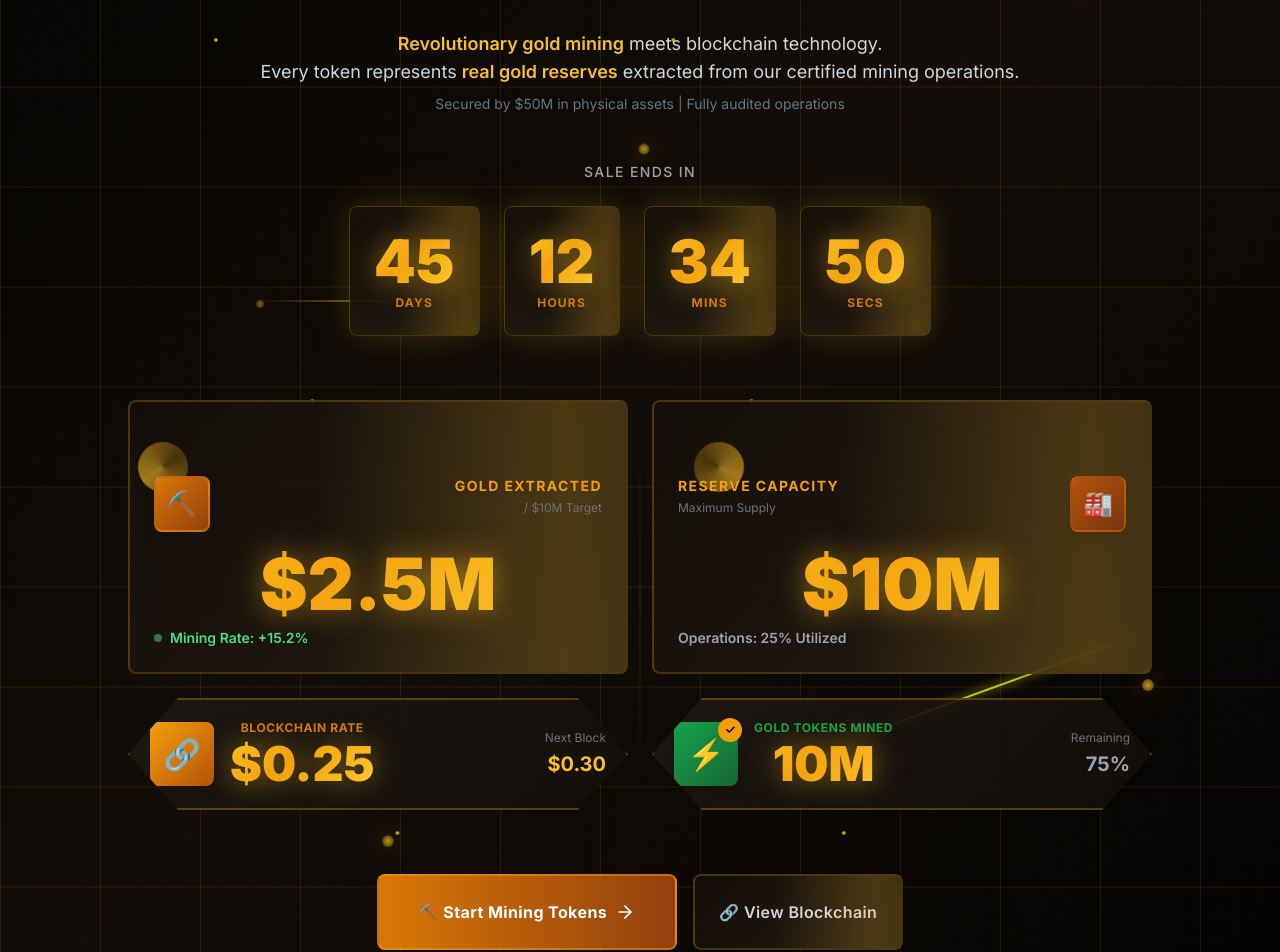
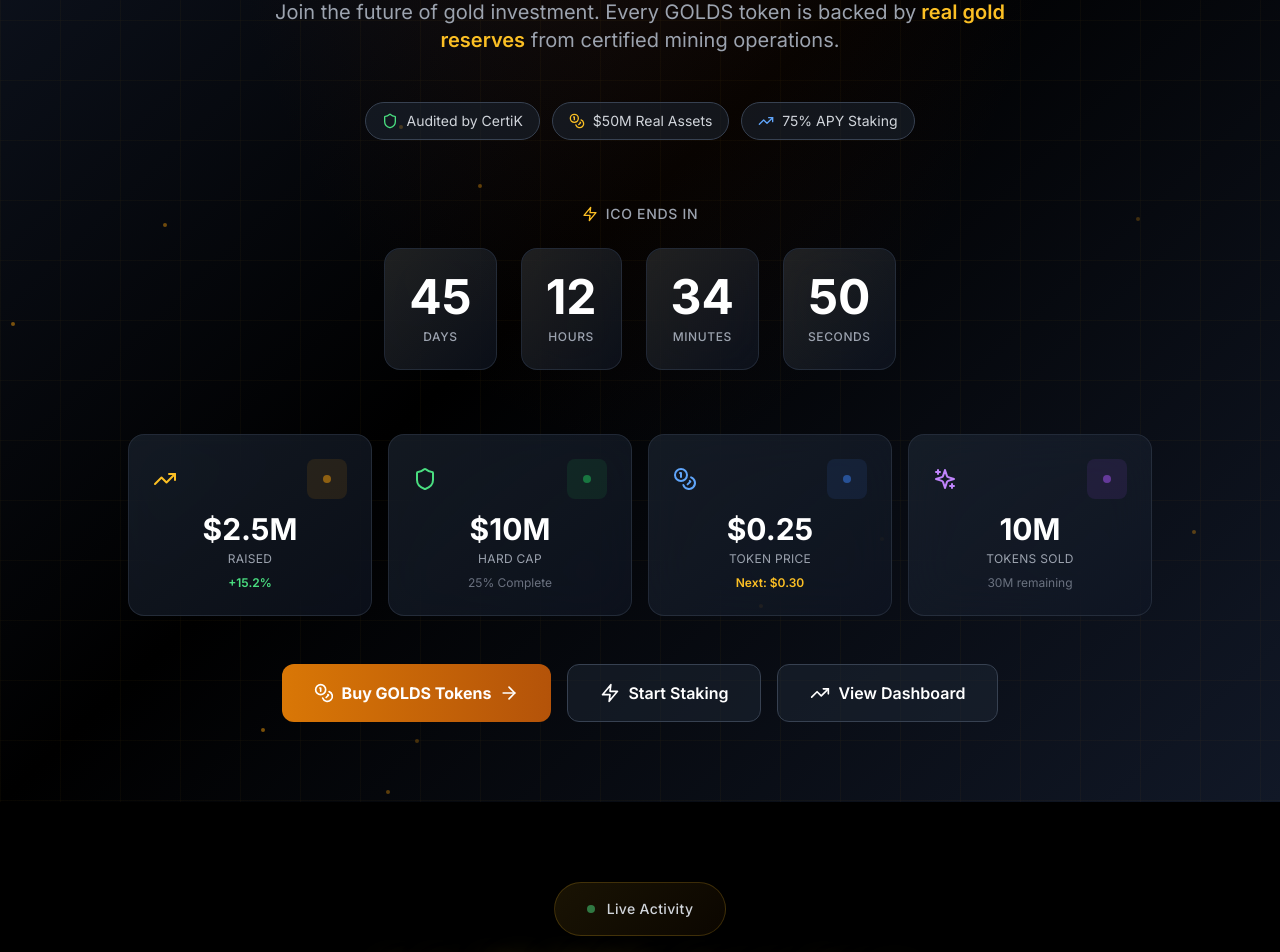
Before and after one commit to winsitoruser/golds, a Next.js app: page / in a window 1280 px wide. Shown: the part 400-1352 px from the top of the page. Built offline with nearby package versions, Linux system fonts and the light colour scheme.

Commit message:
Revamp landing page Hero and Features with modern professional design

```diff
--- a/components/Hero.tsx
+++ b/components/Hero.tsx
@@ -20,248 +20,178 @@ export default function Hero() {
   }, [])
 
   return (
-    <section className="relative pt-32 pb-20 px-4 overflow-hidden">
-      {/* Mining Industry Background */}
-      <div className="mining-background"></div>
-      <div className="excavation-lines"></div>
-      <div className="tunnel-gradient"></div>
-      <div className="deposit-layers" style={{opacity: '0.15'}}></div>
+    <section className="relative pt-32 pb-20 px-4 overflow-hidden min-h-screen flex items-center">
+      {/* Modern Gradient Background */}
+      <div className="absolute inset-0 bg-gradient-to-br from-gray-900 via-black to-gray-900"></div>
+      <div className="absolute inset-0 bg-[radial-gradient(ellipse_at_top,_var(--tw-gradient-stops))] from-amber-900/20 via-transparent to-transparent"></div>
 
-      {/* Digital Mining Grid */}
-      <div className="digital-mining-grid"></div>
+      {/* Animated Grid */}
+      <div className="absolute inset-0" style={{backgroundImage: 'linear-gradient(rgba(251, 191, 36, 0.03) 1px, transparent 1px), linear-gradient(90deg, rgba(251, 191, 36, 0.03) 1px, transparent 1px)', backgroundSize: '60px 60px'}}></div>
 
-      {/* Blockchain Network Layer */}
-      <div className="blockchain-network">
-        {/* Blockchain Nodes */}
-        {[
-          {top: '15%', left: '10%', delay: '0s'},
-          {top: '25%', right: '15%', delay: '0.5s'},
-          {top: '45%', left: '20%', delay: '1s'},
-          {top: '65%', right: '25%', delay: '1.5s'},
-          {bottom: '20%', left: '30%', delay: '2s'},
-          {bottom: '30%', right: '10%', delay: '2.5s'},
-          {top: '35%', left: '50%', delay: '3s'},
-          {top: '55%', right: '45%', delay: '3.5s'},
-        ].map((pos, i) => (
+      {/* Floating Particles */}
+      <div className="absolute inset-0 overflow-hidden pointer-events-none">
+        {[...Array(15)].map((_, i) => (
           <div
-            key={`node-${i}`}
-            className="blockchain-node"
-            style={{...pos, animationDelay: pos.delay}}
-          ></div>
-        ))}
-
-        {/* Connection Lines */}
-        {[
-          {top: '15%', left: '10%', width: '15%', angle: '35deg'},
-          {top: '25%', left: '25%', width: '25%', angle: '-15deg'},
-          {top: '45%', left: '20%', width: '30%', angle: '10deg'},
-          {top: '65%', left: '35%', width: '20%', angle: '-25deg'},
-        ].map((line, i) => (
-          <div
-            key={`line-${i}`}
-            className="blockchain-line"
+            key={i}
+            className="absolute w-1 h-1 bg-amber-500 rounded-full animate-pulse"
             style={{
-              top: line.top,
-              left: line.left,
-              width: line.width,
-              transform: `rotate(${line.angle})`,
-              animationDelay: `${i * 0.5}s`
+              top: `${Math.random() * 100}%`,
+              left: `${Math.random() * 100}%`,
+              animationDelay: `${i * 0.4}s`,
+              opacity: 0.2 + Math.random() * 0.3
             }}
           ></div>
         ))}
       </div>
 
-      {/* Gold Extraction Particles */}
-      {[...Array(12)].map((_, i) => (
-        <div
-          key={`extract-${i}`}
-          className="extraction-particle"
-          style={{
-            left: `${10 + i * 7}%`,
-            animationDelay: `${i * 0.8}s`,
-            '--drift': `${(Math.random() - 0.5) * 40}px`
-          } as React.CSSProperties}
-        ></div>
-      ))}
-
-      {/* Conveyor Belt */}
-      <div className="conveyor-belt"></div>
-
-      {/* Digital Veins */}
-      <div className="digital-vein" style={{top: '20%', left: '5%', width: '30%', transform: 'rotate(15deg)'}}></div>
-      <div className="digital-vein" style={{bottom: '30%', right: '10%', width: '25%', transform: 'rotate(-20deg)'}}></div>
-
       <div className="container mx-auto relative z-10">
         <div className="max-w-5xl mx-auto text-center">
-          {/* Professional Status Badge */}
-          <div className="inline-flex items-center space-x-3 px-8 py-4 glass-gold rounded-full mb-8 backdrop-blur-xl border border-gold-500/20">
-            <div className="w-2 h-2 bg-green-400 rounded-full animate-pulse"></div>
-            <span className="text-sm text-gray-300 font-medium tracking-wide">ICO Live</span>
-            <div className="w-px h-4 bg-gold-500/30"></div>
-            <span className="text-sm text-gold-400 font-semibold">10,428 Investors</span>
-            <div className="w-px h-4 bg-gold-500/30"></div>
-            <span className="text-sm text-gray-300 font-medium">25% Completed</span>
+          {/* Status Badge */}
+          <div className="inline-flex items-center space-x-2 px-6 py-3 bg-amber-500/10 rounded-full mb-8 border border-amber-500/20 backdrop-blur-sm">
+            <div className="w-2 h-2 bg-green-500 rounded-full animate-pulse"></div>
+            <span className="text-sm text-amber-400 font-semibold tracking-wider uppercase">ICO Live Now</span>
+            <div className="w-px h-4 bg-amber-500/30"></div>
+            <Rocket className="w-4 h-4 text-amber-400" />
+            <span className="text-sm text-gray-300 font-medium">10,428 Investors Joined</span>
           </div>
 
           {/* Main Heading */}
-          <h1 className="text-5xl md:text-7xl lg:text-8xl font-bold mb-6 leading-tight tracking-tight">
-            <span className="block text-amber-600 text-2xl md:text-3xl font-semibold mb-3 tracking-wider uppercase">⛏️ Mining the Future</span>
-            <span className="text-luxury font-black">Digital Gold</span>
-            <span className="block text-amber-500 text-3xl md:text-4xl font-bold mt-2">On Blockchain</span>
+          <h1 className="text-6xl md:text-7xl lg:text-8xl font-bold mb-8 leading-tight">
+            <span className="block bg-clip-text text-transparent bg-gradient-to-r from-white via-amber-100 to-white">
+              Invest in Digital Gold
+            </span>
+            <span className="block text-4xl md:text-5xl text-amber-500 font-bold mt-4">
+              Backed by Real Assets
+            </span>
           </h1>
 
           {/* Subtitle */}
-          <p className="text-base md:text-lg text-gray-300 mb-12 max-w-3xl mx-auto font-normal leading-relaxed">
-            <span className="text-amber-400 font-semibold">Revolutionary gold mining</span> meets blockchain technology.
-            <br className="hidden md:block" />
-            Every token represents <span className="text-gold-400 font-semibold">real gold reserves</span> extracted from our certified mining operations.
-            <br className="hidden md:block" />
-            <span className="text-sm text-gray-500 mt-2 block">Secured by $50M in physical assets | Fully audited operations</span>
+          <p className="text-lg md:text-xl text-gray-400 mb-12 max-w-3xl mx-auto leading-relaxed">
+            Join the future of gold investment. Every GOLDS token is backed by
+            <span className="text-amber-400 font-semibold"> real gold reserves</span> from certified mining operations.
           </p>
 
-          {/* Animated Countdown */}
+          {/* Features Pills */}
+          <div className="flex flex-wrap justify-center gap-3 mb-16">
+            <div className="px-4 py-2 bg-gray-800/50 border border-gray-700 rounded-full text-sm text-gray-300 flex items-center space-x-2">
+              <Shield className="w-4 h-4 text-green-400" />
+              <span>Audited by CertiK</span>
+            </div>
+            <div className="px-4 py-2 bg-gray-800/50 border border-gray-700 rounded-full text-sm text-gray-300 flex items-center space-x-2">
+              <Coins className="w-4 h-4 text-amber-400" />
+              <span>$50M Real Assets</span>
+            </div>
+            <div className="px-4 py-2 bg-gray-800/50 border border-gray-700 rounded-full text-sm text-gray-300 flex items-center space-x-2">
+              <TrendingUp className="w-4 h-4 text-blue-400" />
+              <span>75% APY Staking</span>
+            </div>
+          </div>
+
+          {/* Countdown Timer */}
           <div className="mb-16">
-            <div className="text-sm text-gray-400 font-medium mb-6 tracking-widest uppercase">Sale Ends In</div>
-            <div className="flex justify-center gap-3 md:gap-6 mb-8">
+            <p className="text-sm text-gray-400 font-medium mb-6 tracking-wider uppercase flex items-center justify-center space-x-2">
+              <Zap className="w-4 h-4 text-amber-400" />
+              <span>ICO Ends In</span>
+            </p>
+            <div className="flex justify-center gap-4 md:gap-6">
               {[
-                { value: countdown.days, label: 'DAYS' },
-                { value: countdown.hours, label: 'HOURS' },
-                { value: countdown.minutes, label: 'MINS' },
-                { value: countdown.seconds, label: 'SECS' },
+                { value: countdown.days, label: 'Days' },
+                { value: countdown.hours, label: 'Hours' },
+                { value: countdown.minutes, label: 'Minutes' },
+                { value: countdown.seconds, label: 'Seconds' }
               ].map((item, index) => (
-                <div key={index} className="blockchain-block ore-texture min-w-[70px] md:min-w-[100px] industrial-glow">
-                  <div className="relative z-10">
-                    <div className="text-4xl md:text-6xl font-black text-luxury mb-1">
+                <div key={index} className="relative bg-gradient-to-br from-gray-800/60 to-gray-900/60 backdrop-blur-xl rounded-2xl p-4 md:p-6 border border-gray-700/50 min-w-[80px] md:min-w-[100px]">
+                  <div className="absolute inset-0 bg-gradient-to-br from-amber-500/5 to-transparent rounded-2xl"></div>
+                  <div className="relative">
+                    <div className="text-4xl md:text-5xl font-bold text-white mb-2">
                       {String(item.value).padStart(2, '0')}
                     </div>
-                    <div className="text-xs text-amber-600 font-bold tracking-widest uppercase">{item.label}</div>
+                    <div className="text-xs text-gray-400 font-medium uppercase tracking-wider">{item.label}</div>
                   </div>
                 </div>
               ))}
             </div>
           </div>
 
-          {/* ICO Stats - Premium Layout */}
-          <div className="max-w-6xl mx-auto mb-16 relative">
-            {/* Main Featured Cards */}
-            <div className="grid md:grid-cols-2 gap-6 mb-6">
-              {/* Raised - Primary Card */}
-              <div className="blockchain-block ore-texture p-10 transition-all relative overflow-hidden group">
-                <div className="equipment-indicator absolute top-4 right-4" style={{width: '50px', height: '50px'}}></div>
-                <div className="relative z-10">
-                  <div className="flex items-start justify-between mb-4">
-                    <div className="w-14 h-14 rounded-lg bg-gradient-to-br from-amber-600 to-amber-800 flex items-center justify-center shadow-lg border-2 border-amber-500/30">
-                      <span className="text-2xl">⛏️</span>
-                    </div>
-                    <div className="text-right">
-                      <div className="text-sm text-amber-500 font-bold mb-1 tracking-widest uppercase">Gold Extracted</div>
-                      <div className="text-xs text-gray-500">/ $10M Target</div>
-                    </div>
-                  </div>
-                  <div className="text-6xl md:text-7xl font-black text-luxury mb-2 leading-none">$2.5M</div>
-                  <div className="flex items-center space-x-2 text-sm text-green-400">
-                    <span className="w-2 h-2 bg-green-400 rounded-full animate-pulse"></span>
-                    <span className="font-semibold">Mining Rate: +15.2%</span>
+          {/* ICO Stats Cards */}
+          <div className="grid grid-cols-2 lg:grid-cols-4 gap-4 mb-12 max-w-6xl mx-auto">
+            <div className="relative bg-gradient-to-br from-gray-800/60 to-gray-900/60 backdrop-blur-xl rounded-2xl p-6 border border-gray-700/50 hover:border-amber-500/50 transition-all group">
+              <div className="absolute inset-0 bg-gradient-to-br from-amber-500/0 to-amber-500/0 group-hover:from-amber-500/10 group-hover:to-transparent rounded-2xl transition-all"></div>
+              <div className="relative">
+                <div className="flex items-center justify-between mb-3">
+                  <TrendingUp className="w-6 h-6 text-amber-400" />
+                  <div className="w-10 h-10 rounded-lg bg-amber-500/10 flex items-center justify-center">
+                    <div className="w-2 h-2 bg-amber-500 rounded-full animate-pulse"></div>
                   </div>
                 </div>
-              </div>
-
-              {/* Hard Cap - Primary Card */}
-              <div className="blockchain-block ore-texture p-10 transition-all relative overflow-hidden group">
-                <div className="equipment-indicator absolute top-4 left-4" style={{width: '50px', height: '50px', animationDelay: '2s'}}></div>
-                <div className="relative z-10">
-                  <div className="flex items-start justify-between mb-4">
-                    <div className="text-left">
-                      <div className="text-sm text-amber-500 font-bold mb-1 tracking-widest uppercase">Reserve Capacity</div>
-                      <div className="text-xs text-gray-500">Maximum Supply</div>
-                    </div>
-                    <div className="w-14 h-14 rounded-lg bg-gradient-to-br from-amber-700 to-amber-900 flex items-center justify-center shadow-lg border-2 border-amber-600/30">
-                      <span className="text-2xl">🏭</span>
-                    </div>
-                  </div>
-                  <div className="text-6xl md:text-7xl font-black text-luxury mb-2 leading-none">$10M</div>
-                  <div className="flex items-center space-x-2 text-sm text-gray-400">
-                    <span className="font-semibold">Operations: 25% Utilized</span>
-                  </div>
-                </div>
+                <p className="text-3xl font-bold text-white mb-1">$2.5M</p>
+                <p className="text-xs text-gray-400 uppercase tracking-wide">Raised</p>
+                <div className="mt-2 text-xs text-green-400 font-semibold">+15.2%</div>
               </div>
             </div>
 
-            {/* Secondary Info Cards */}
-            <div className="grid md:grid-cols-2 gap-6">
-              {/* Token Price */}
-              <div className="chain-link p-6 hover:scale-[1.02] transition-transform">
-                <div className="flex items-center justify-between">
-                  <div className="flex items-center space-x-4">
-                    <div className="w-16 h-16 rounded-lg bg-gradient-to-br from-amber-500 to-amber-700 flex items-center justify-center shadow-lg">
-                      <span className="text-3xl">🔗</span>
-                    </div>
-                    <div>
-                      <div className="text-xs text-amber-600 mb-1 tracking-wider uppercase font-bold">Blockchain Rate</div>
-                      <div className="text-4xl md:text-5xl font-black text-luxury leading-none">$0.25</div>
-                    </div>
-                  </div>
-                  <div className="text-right">
-                    <div className="text-xs text-gray-500 mb-1">Next Block</div>
-                    <div className="text-xl font-bold text-amber-400">$0.30</div>
+            <div className="relative bg-gradient-to-br from-gray-800/60 to-gray-900/60 backdrop-blur-xl rounded-2xl p-6 border border-gray-700/50 hover:border-green-500/50 transition-all group">
+              <div className="absolute inset-0 bg-gradient-to-br from-green-500/0 to-green-500/0 group-hover:from-green-500/10 group-hover:to-transparent rounded-2xl transition-all"></div>
+              <div className="relative">
+                <div className="flex items-center justify-between mb-3">
+                  <Shield className="w-6 h-6 text-green-400" />
+                  <div className="w-10 h-10 rounded-lg bg-green-500/10 flex items-center justify-center">
+                    <div className="w-2 h-2 bg-green-500 rounded-full animate-pulse"></div>
                   </div>
                 </div>
-              </div>
-
-              {/* Sold Percentage */}
-              <div className="chain-link p-6 hover:scale-[1.02] transition-transform">
-                <div className="flex items-center justify-between">
-                  <div className="flex items-center space-x-4">
-                    <div className="w-16 h-16 rounded-lg bg-gradient-to-br from-green-600 to-green-800 flex items-center justify-center shadow-lg relative">
-                      <span className="text-3xl">⚡</span>
-                      <div className="absolute -top-1 -right-1 w-6 h-6 bg-amber-500 rounded-full flex items-center justify-center text-xs font-bold text-black">
-                        ✓
-                      </div>
-                    </div>
-                    <div>
-                      <div className="text-xs text-green-600 mb-1 tracking-wider uppercase font-bold">Gold Tokens Mined</div>
-                      <div className="text-4xl md:text-5xl font-black text-luxury leading-none">10M</div>
-                    </div>
-                  </div>
-                  <div className="text-right">
-                    <div className="text-xs text-gray-500 mb-1">Remaining</div>
-                    <div className="text-xl font-bold text-gray-400">75%</div>
-                  </div>
-                </div>
+                <p className="text-3xl font-bold text-white mb-1">$10M</p>
+                <p className="text-xs text-gray-400 uppercase tracking-wide">Hard Cap</p>
+                <div className="mt-2 text-xs text-gray-500">25% Complete</div>
               </div>
             </div>
 
-            {/* Elegant Separator Line */}
-            <div className="absolute left-1/2 top-0 bottom-0 w-px bg-gradient-to-b from-transparent via-gold-500/20 to-transparent hidden md:block" style={{transform: 'translateX(-50%)'}}></div>
+            <div className="relative bg-gradient-to-br from-gray-800/60 to-gray-900/60 backdrop-blur-xl rounded-2xl p-6 border border-gray-700/50 hover:border-blue-500/50 transition-all group">
+              <div className="absolute inset-0 bg-gradient-to-br from-blue-500/0 to-blue-500/0 group-hover:from-blue-500/10 group-hover:to-transparent rounded-2xl transition-all"></div>
+              <div className="relative">
+                <div className="flex items-center justify-between mb-3">
+                  <Coins className="w-6 h-6 text-blue-400" />
+                  <div className="w-10 h-10 rounded-lg bg-blue-500/10 flex items-center justify-center">
+                    <div className="w-2 h-2 bg-blue-500 rounded-full animate-pulse"></div>
+                  </div>
+                </div>
+                <p className="text-3xl font-bold text-white mb-1">$0.25</p>
+                <p className="text-xs text-gray-400 uppercase tracking-wide">Token Price</p>
+                <div className="mt-2 text-xs text-amber-400 font-semibold">Next: $0.30</div>
+              </div>
+            </div>
+
+            <div className="relative bg-gradient-to-br from-gray-800/60 to-gray-900/60 backdrop-blur-xl rounded-2xl p-6 border border-gray-700/50 hover:border-purple-500/50 transition-all group">
+              <div className="absolute inset-0 bg-gradient-to-br from-purple-500/0 to-purple-500/0 group-hover:from-purple-500/10 group-hover:to-transparent rounded-2xl transition-all"></div>
+              <div className="relative">
+                <div className="flex items-center justify-between mb-3">
+                  <Sparkles className="w-6 h-6 text-purple-400" />
+                  <div className="w-10 h-10 rounded-lg bg-purple-500/10 flex items-center justify-center">
+                    <div className="w-2 h-2 bg-purple-500 rounded-full animate-pulse"></div>
+                  </div>
+                </div>
+                <p className="text-3xl font-bold text-white mb-1">10M</p>
+                <p className="text-xs text-gray-400 uppercase tracking-wide">Tokens Sold</p>
+                <div className="mt-2 text-xs text-gray-500">30M remaining</div>
+              </div>
+            </div>
           </div>
 
+
           {/* CTA Buttons */}
-          <div className="flex flex-col sm:flex-row gap-4 justify-center mb-20">
-            <button className="group px-10 py-4 bg-gradient-to-r from-amber-600 to-amber-800 hover:from-amber-700 hover:to-amber-900 text-white rounded-lg font-bold transition-all hover:shadow-2xl hover:shadow-amber-500/50 border-2 border-amber-500/50">
-              <span className="flex items-center justify-center space-x-2">
-                <span className="text-base tracking-wide">⛏️ Start Mining Tokens</span>
-                <ArrowRight className="w-5 h-5 group-hover:translate-x-1 transition-transform" />
-              </span>
-            </button>
-            <button className="px-10 py-4 blockchain-block hover:scale-105 text-gray-300 hover:text-white rounded-lg font-semibold transition-all">
-              <span className="text-base tracking-wide">🔗 View Blockchain</span>
-            </button>
-          </div>
-
-          {/* Trust Indicators */}
-          <div className="flex flex-wrap justify-center items-center gap-6">
-            <div className="glass px-6 py-3 rounded-full flex items-center space-x-2 hover:neon-gold transition-all">
-              <Shield className="w-5 h-5 text-gold-400" />
-              <span className="text-sm text-gray-300 font-semibold">✓ Audited by CertiK</span>
-            </div>
-            <div className="glass px-6 py-3 rounded-full flex items-center space-x-2 hover:neon-gold transition-all">
-              <Zap className="w-5 h-5 text-gold-400" />
-              <span className="text-sm text-gray-300 font-semibold">✓ KYC Verified</span>
-            </div>
-            <div className="glass px-6 py-3 rounded-full flex items-center space-x-2 hover:neon-gold transition-all">
-              <TrendingUp className="w-5 h-5 text-gold-400" />
-              <span className="text-sm text-gray-300 font-semibold">✓ DEX Listed</span>
-            </div>
+          <div className="flex flex-col sm:flex-row gap-4 justify-center">
+            <a href="#sale" className="group px-8 py-4 bg-gradient-to-r from-amber-600 to-amber-700 hover:from-amber-700 hover:to-amber-800 text-white rounded-xl font-bold transition-all hover:shadow-xl hover:shadow-amber-500/30 flex items-center justify-center space-x-2">
+              <Coins className="w-5 h-5" />
+              <span>Buy GOLDS Tokens</span>
+              <ArrowRight className="w-5 h-5 group-hover:translate-x-1 transition-transform" />
+            </a>
+            <a href="/staking" className="px-8 py-4 bg-gray-800/50 border border-gray-700 hover:bg-gray-700/50 hover:border-amber-500/50 text-white rounded-xl font-semibold transition-all flex items-center justify-center space-x-2">
+              <Zap className="w-5 h-5" />
+              <span>Start Staking</span>
+            </a>
+            <a href="/dashboard" className="px-8 py-4 bg-gray-800/50 border border-gray-700 hover:bg-gray-700/50 hover:border-amber-500/50 text-white rounded-xl font-semibold transition-all flex items-center justify-center space-x-2">
+              <TrendingUp className="w-5 h-5" />
+              <span>View Dashboard</span>
+            </a>
           </div>
         </div>
       </div>
```
Also changed, not shown: components/Features.tsx (+32 -18 lines).
